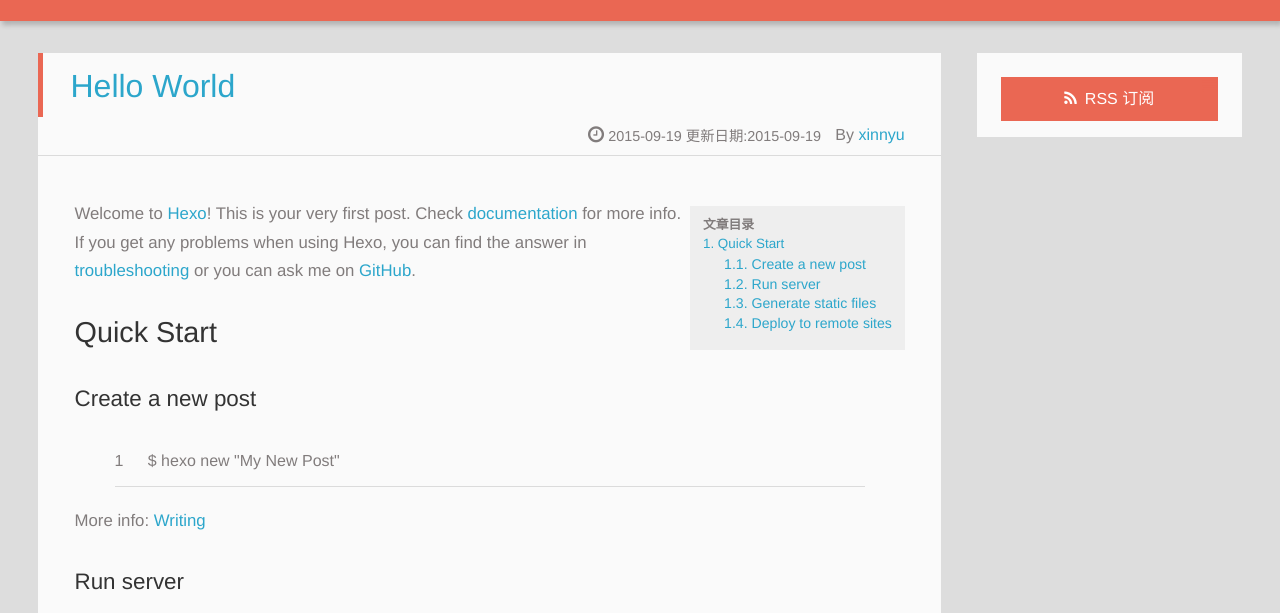
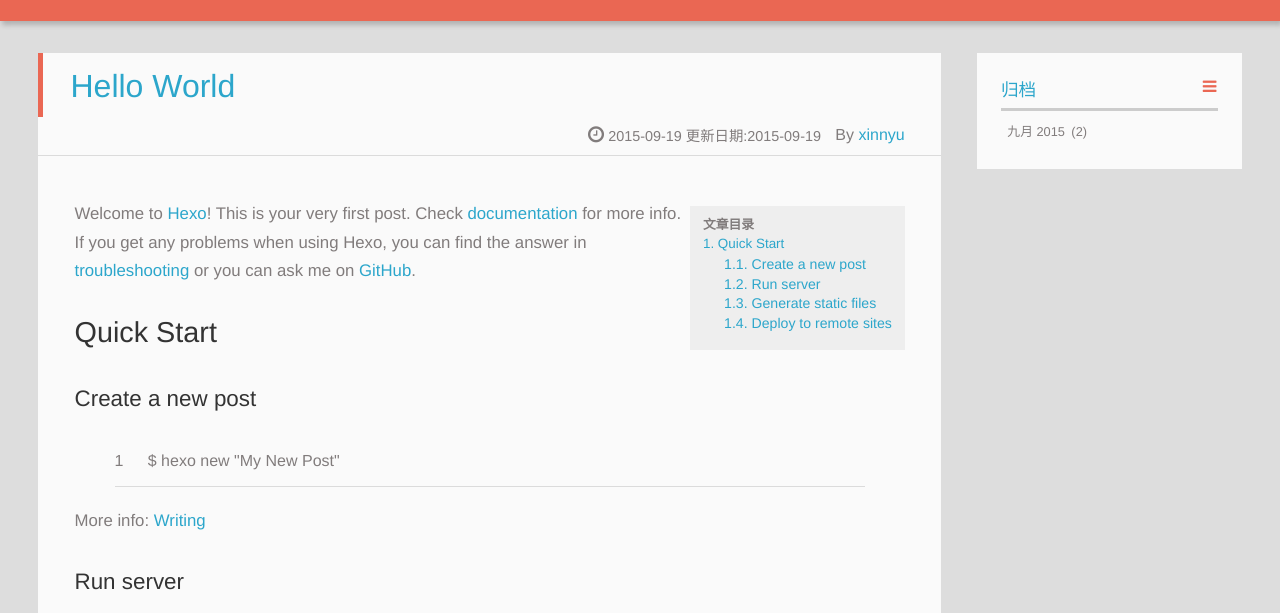
Before and after one commit to locfrirepo/locfrirepo.github.io, a plain HTML site: page 2015/09/19/hello-world/index.html in a window 1280 px wide. Shown: the part 187-800 px from the top of the page. Drawn offline with Linux system fonts and the light colour scheme; files whose address does not match are found by name.

Commit message:
Site updated: 2015-09-19 17:36:40

```diff
--- a/2015/09/19/hello-world/index.html
+++ b/2015/09/19/hello-world/index.html
@@ -135,9 +135,12 @@
 <div class="closeaside"><a class="closebutton" href="#" title="隐藏侧边栏"></a></div>
 <aside class="clearfix">
 
-  <div class="rsspart">
-	<a href="null" target="_blank" title="rss">RSS 订阅</a>
-</div>
+
+  <div class="archiveslist">
+    <p class="asidetitle"><a href="/archives">归档</a></p>
+      <ul class="archive-list"><li class="archive-list-item"><a class="archive-list-link" href="/archives/2015/09/">九月 2015</a><span class="archive-list-count">2</span></li></ul>
+  </div>
+
 
 </aside>
 </div>
```
Also changed, not shown: 2015/09/19/test/index.html (+6 -3 lines), index.html (+6 -3 lines).
